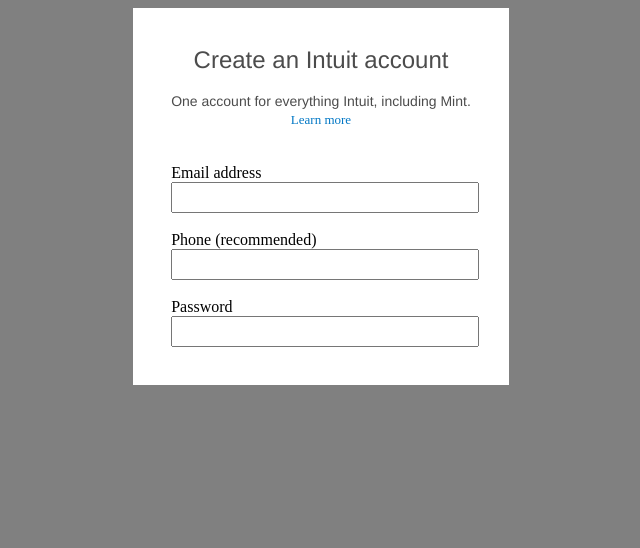
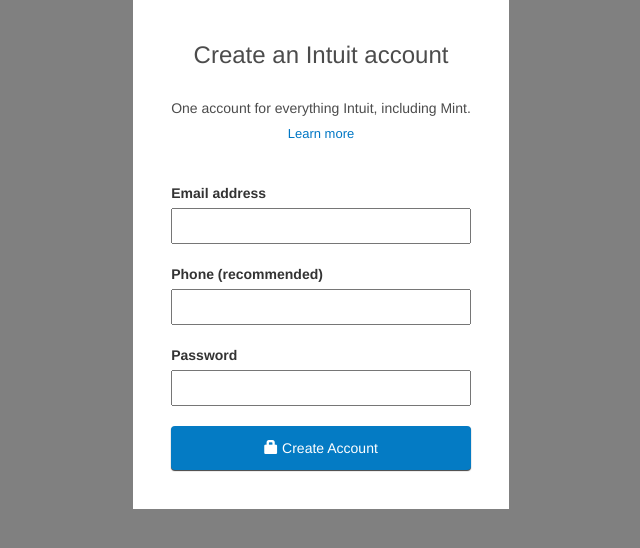
Before and after one commit to hugopassos/Form-Page, a plain HTML site: page index.html in a window 1280 px wide. Shown: the whole page, without its empty margins (319-959 px from the left). Drawn offline with nearby package versions, Linux system fonts and the light colour scheme.

Commit message:
working on the inputs

```diff
--- a/index.html
+++ b/index.html
@@ -5,6 +5,7 @@
 <head>
   <title>Accounts - Sign Up</title>
   <meta charset="utf-8">
+  <link rel="stylesheet" href="https://maxcdn.bootstrapcdn.com/bootstrap/3.3.7/css/bootstrap.min.css">
   <link type="text/css" rel="stylesheet" href="styles.css">
 </head>
 
@@ -23,9 +24,7 @@
           <br>
         </div>
         <label>Email address</label><br>
-
         <input type="email" name="email">
-
         <br>
         <br>
         <label>Phone (recommended)</label>
@@ -35,7 +34,8 @@
         <br>
         <label>Password</label>
         <br>
-        <input type="password" name="password">
+        <input type="password" name="password"><br><br>
+        <button type="submit" name="singup" ><i class="glyphicon glyphicon-lock" ></i> Create Account</button>
       </form>
     </div>
   </div>
--- a/styles.css
+++ b/styles.css
@@ -49,3 +49,18 @@ input:focus{
   box-shadow: 0 0 5px rgba(81, 203, 238, 1);
   border: 1px solid rgba(81, 203, 238, 1);
 }
+
+button{
+  background-color: #047bc4;
+  color: white;
+  width: 100%;
+  border: none;
+  border-radius: 4px;
+  padding-top: 4%;
+  padding-bottom:  4%;
+  text-align:center;
+  webkit-box-shadow: 0 1px 1px 0 rgba(0,0,0,.75);
+  -moz-box-shadow: 0 1px 1px 0 rgba(0,0,0,.75);
+  box-shadow: 0 1px 1px 0 rgba(0,0,0,.75);
+
+}
```
